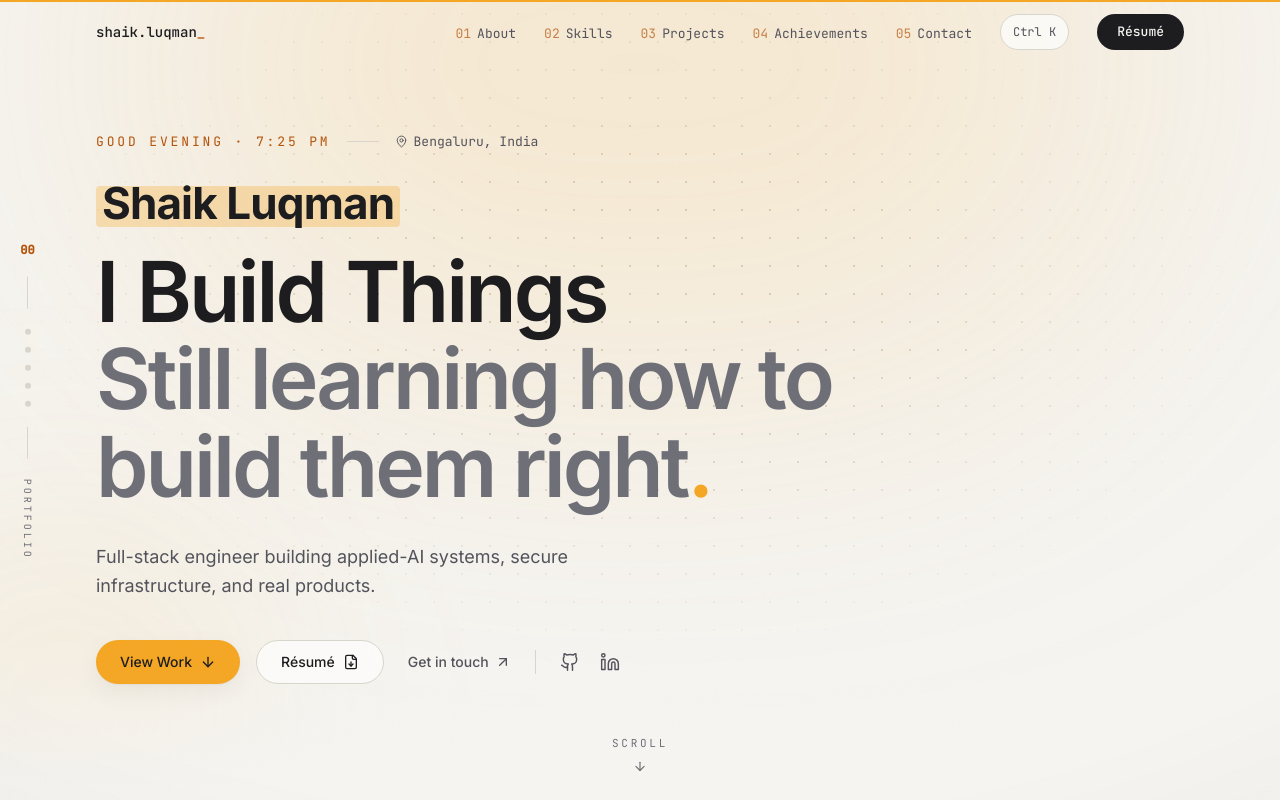
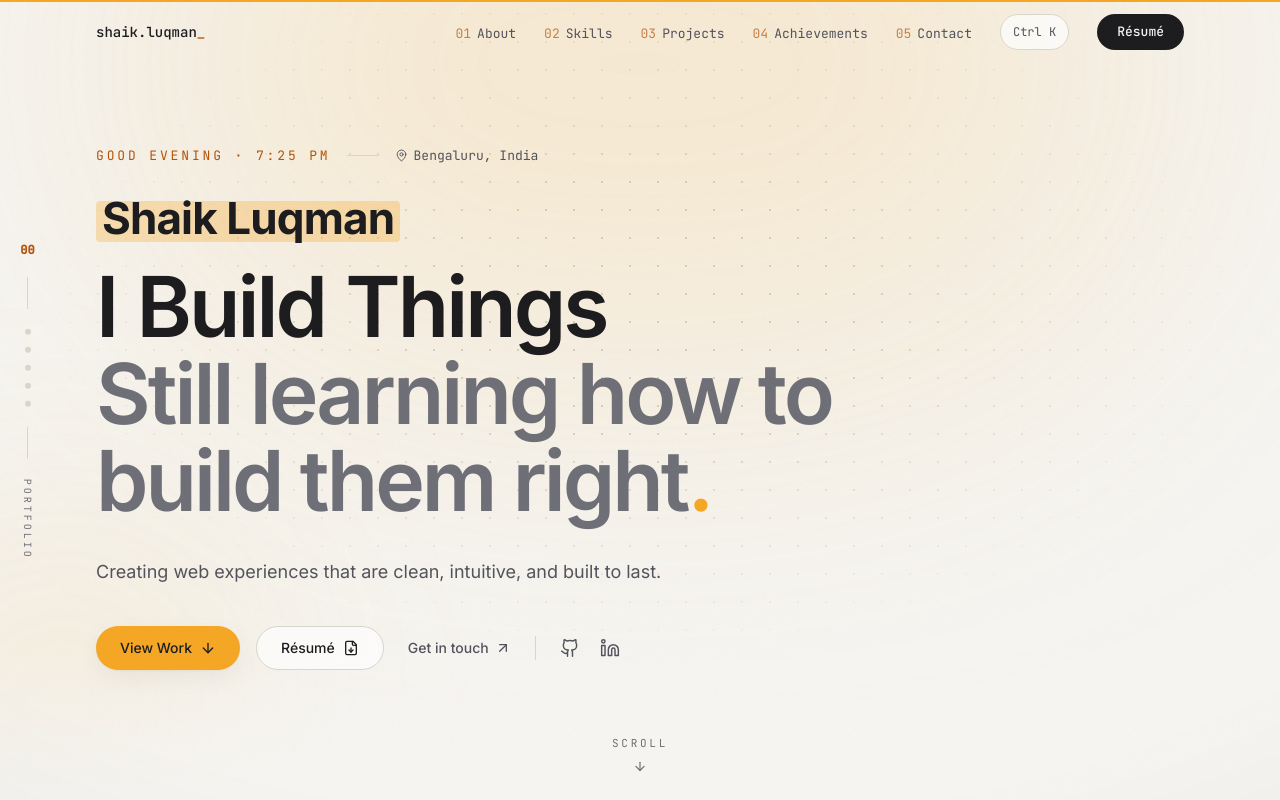
Before and after one commit to LuckyLuck786/portfolio, a React (Vite) app: page / in a window 1280 px wide. Shown: the top 800 px of the page. Built offline with nearby package versions, Linux system fonts and the light colour scheme.

Commit message:
hero.tsx and achievments update

```diff
--- a/src/components/Achievements.tsx
+++ b/src/components/Achievements.tsx
@@ -18,12 +18,6 @@ const ITEMS: Achievement[] = [
     kicker: "Publication",
     title: "Research paper",
     body: "Authored a paper on the SafeCity Connect civic-safety architecture.",
-  },
-  {
-    icon: Trophy,
-    kicker: "Hackathons",
-    title: "Orchestrate · HACKSPARK · HackAgentAIx",
-    body: "HackerRank Orchestrate, Aurora Tech Fest Hackathon- HACKSPARK and HackAgentAIx (University of Essex).",
   },
   {
     icon: Flag,
--- a/src/components/Hero.tsx
+++ b/src/components/Hero.tsx
@@ -179,8 +179,7 @@ export default function Hero({ introDone }: { introDone: boolean }) {
           </motion.h1>
 
           <motion.p variants={fadeRise} className="mt-8 max-w-xl text-lg leading-relaxed text-mute">
-            Full-stack engineer building applied-AI systems, secure infrastructure, and real
-            products.
+            Creating web experiences that are clean, intuitive, and built to last.
           </motion.p>
 
           {/* CTAs + socials */}
```
